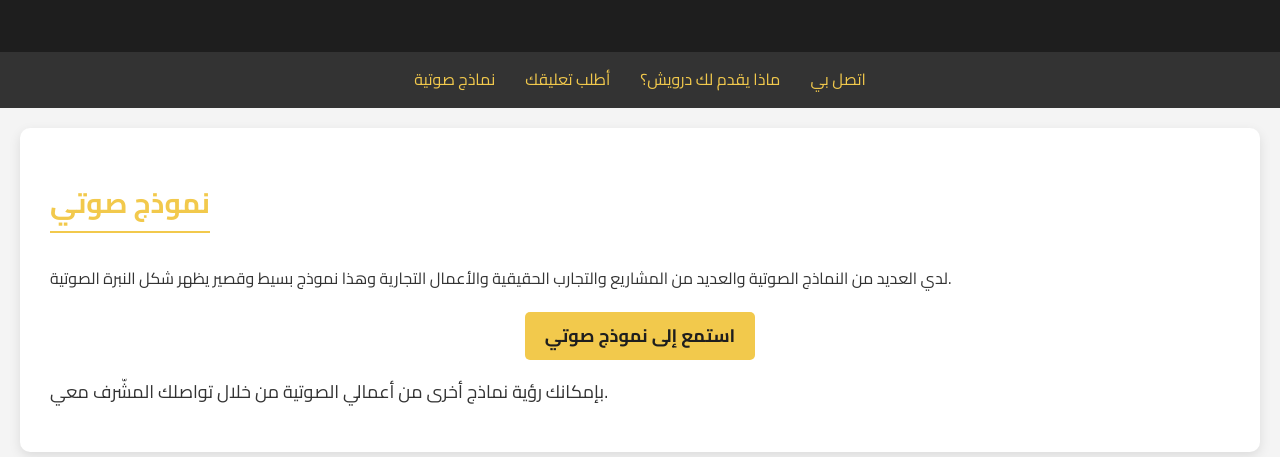
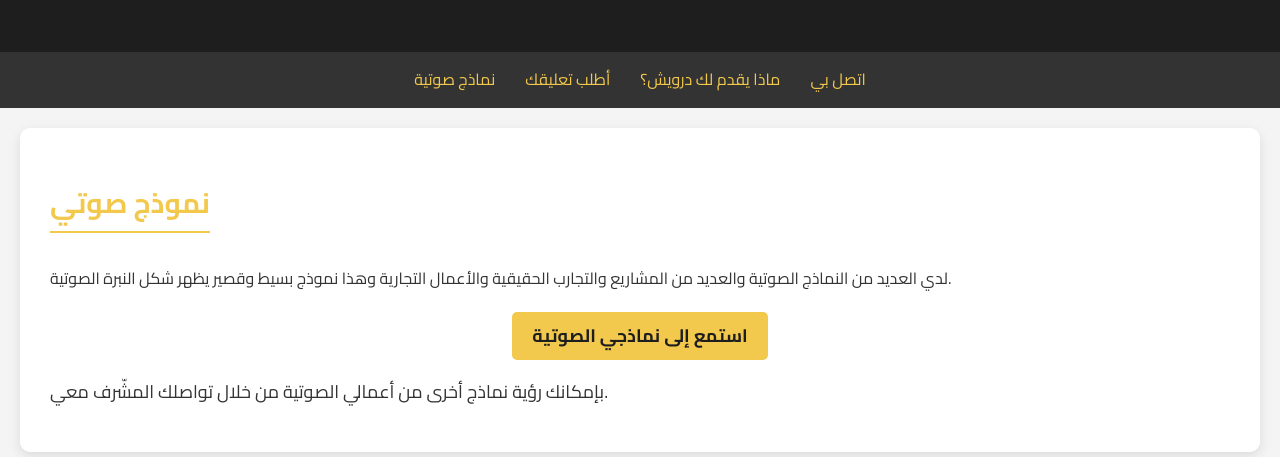
Before and after one commit to DRWISHOW/DRWISH, a plain HTML site: page index.html in a window 1280 px wide. Shown: the part 343-800 px from the top of the page. Drawn offline with Linux system fonts and the light colour scheme; a web font is replaced by a local one.

Commit message:
index.html

```diff
--- a/index.html
+++ b/index.html
@@ -186,7 +186,7 @@
         <h2>نموذج صوتي</h2>
     </p>لدي العديد من النماذج الصوتية والعديد من المشاريع والتجارب الحقيقية والأعمال التجارية وهذا نموذج بسيط وقصير يظهر شكل النبرة الصوتية.</p>
         <div class="voice-sample">
-            <a href="https://youtu.be/8yOOttt0ayw?feature=shared">استمع إلى نموذج صوتي</a>
+            <a href="https://www.instagram.com/d.rw5?igsh=YTR5cWQxYnczZjIw">استمع إلى نماذجي الصوتية</a>
         </div>
         <p>بإمكانك رؤية نماذج أخرى من أعمالي الصوتية من خلال تواصلك المشّرف معي.</p>
     </section>
```
